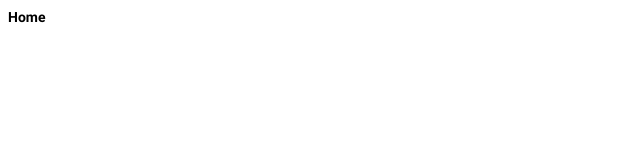
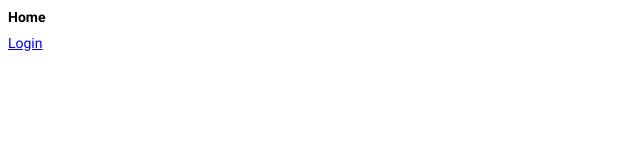
Before and after one commit to arnausd23/React-seed, a React (Create React App) app: page / in a window 1280 px wide. Shown: the top 160 px of the page, without its empty margins (0-640 px from the left). Built offline with nearby package versions, Linux system fonts and the light colour scheme.

Commit message:
Added link to login

```diff
--- a/src/app/_shared/router/router.tsx
+++ b/src/app/_shared/router/router.tsx
@@ -1,10 +1,15 @@
 import React from "react";
-import {BrowserRouter as Router, Route} from "react-router-dom";
+import {BrowserRouter as Router, Route, Link} from "react-router-dom";
 
 import AuthRouter from "../../Auth/router/router";
 import PlayerRouter from "../../Player/router/router";
 
-const Home = () => <h1>Home</h1>;
+const Home = () => (
+    <div>
+        <h1>Home</h1>
+        <Link to="/">Login</Link>
+    </div>
+);
 
 function AppRouter() {
     return (
```
